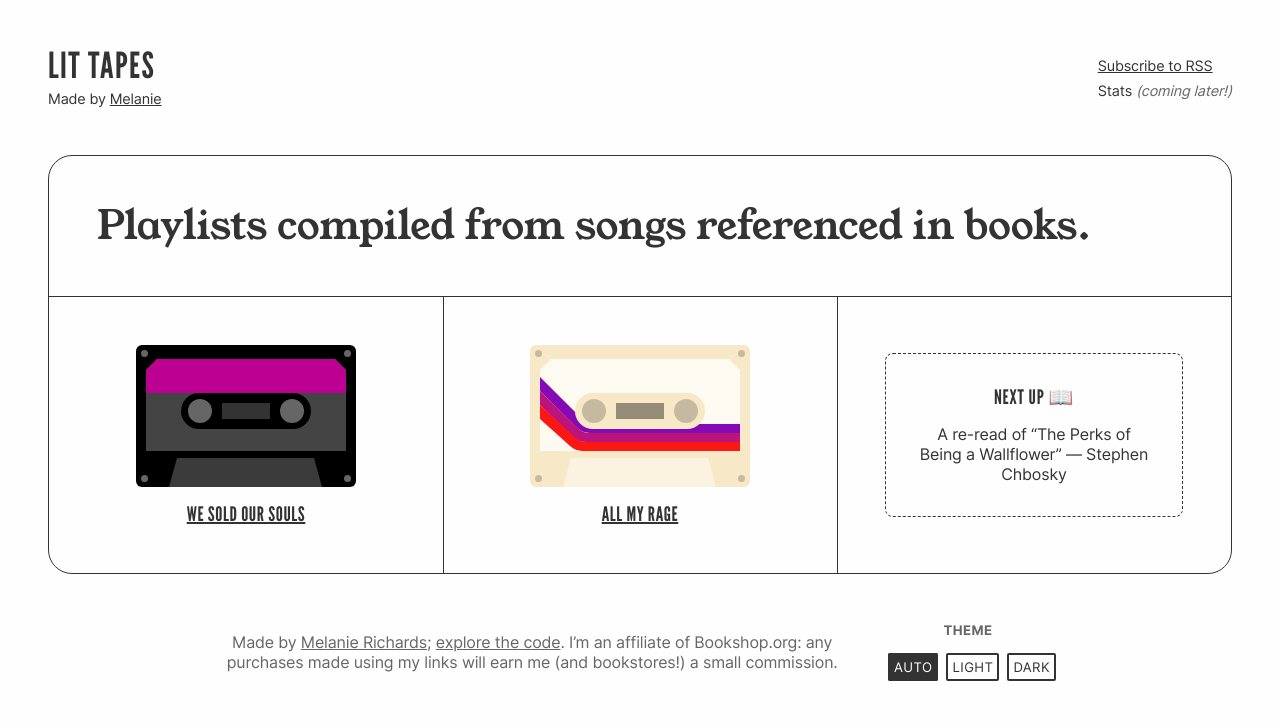
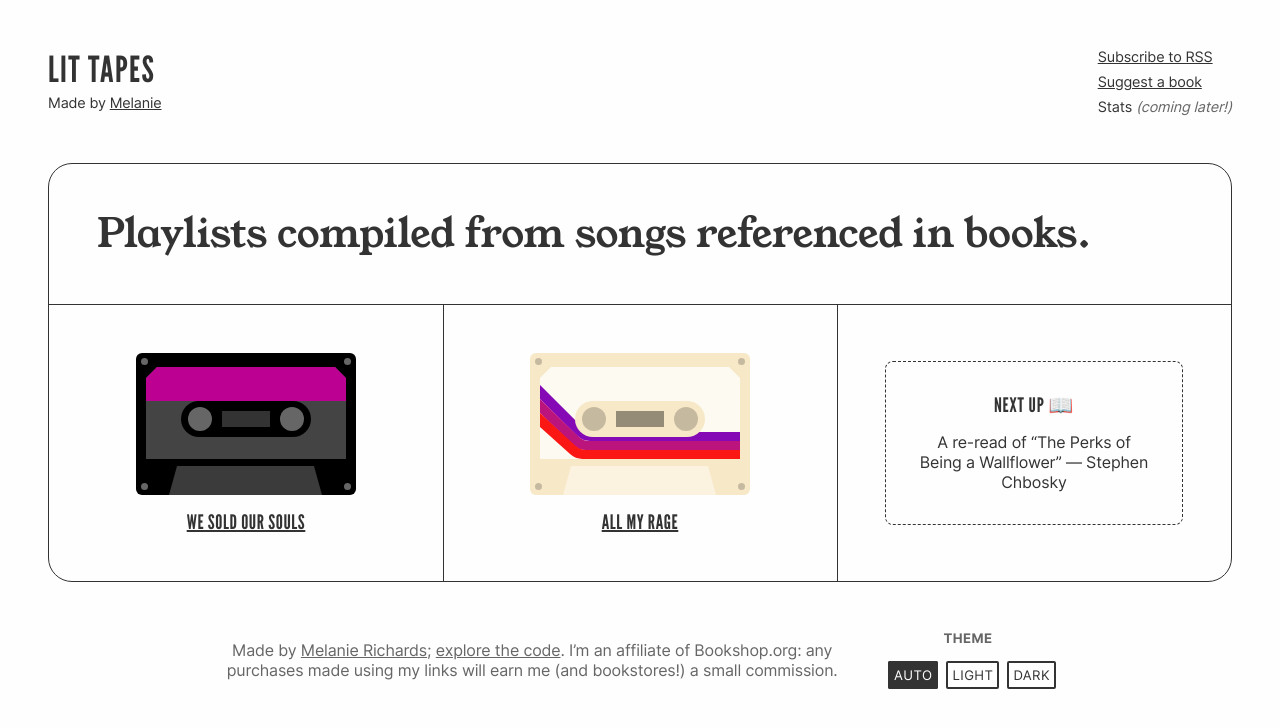
Before and after one commit to melanierichards/lit-tapes, an Eleventy site: page src/index.md in a window 1280 px wide. Built offline with nearby package versions, Linux system fonts and the light colour scheme; Eleventy itself is replaced by a stand-in of ours; files that its build step writes are made by us from their sources.

Commit message:
Add "suggest a book" link

```diff
--- a/src/_includes/partials/site-header.njk
+++ b/src/_includes/partials/site-header.njk
@@ -10,6 +10,9 @@
           <a href="{{ site.url}}/feed.xml">Subscribe to RSS</a>
         </li>
         <li>
+          <a href="https://github.com/melanierichards/lit-tapes/issues/new/choose">Suggest a book</a>
+        </li>
+        <li>
           <span>Stats <span class="site-header__later">(coming later!)</span></span>
         </li>
       </ul>
```
